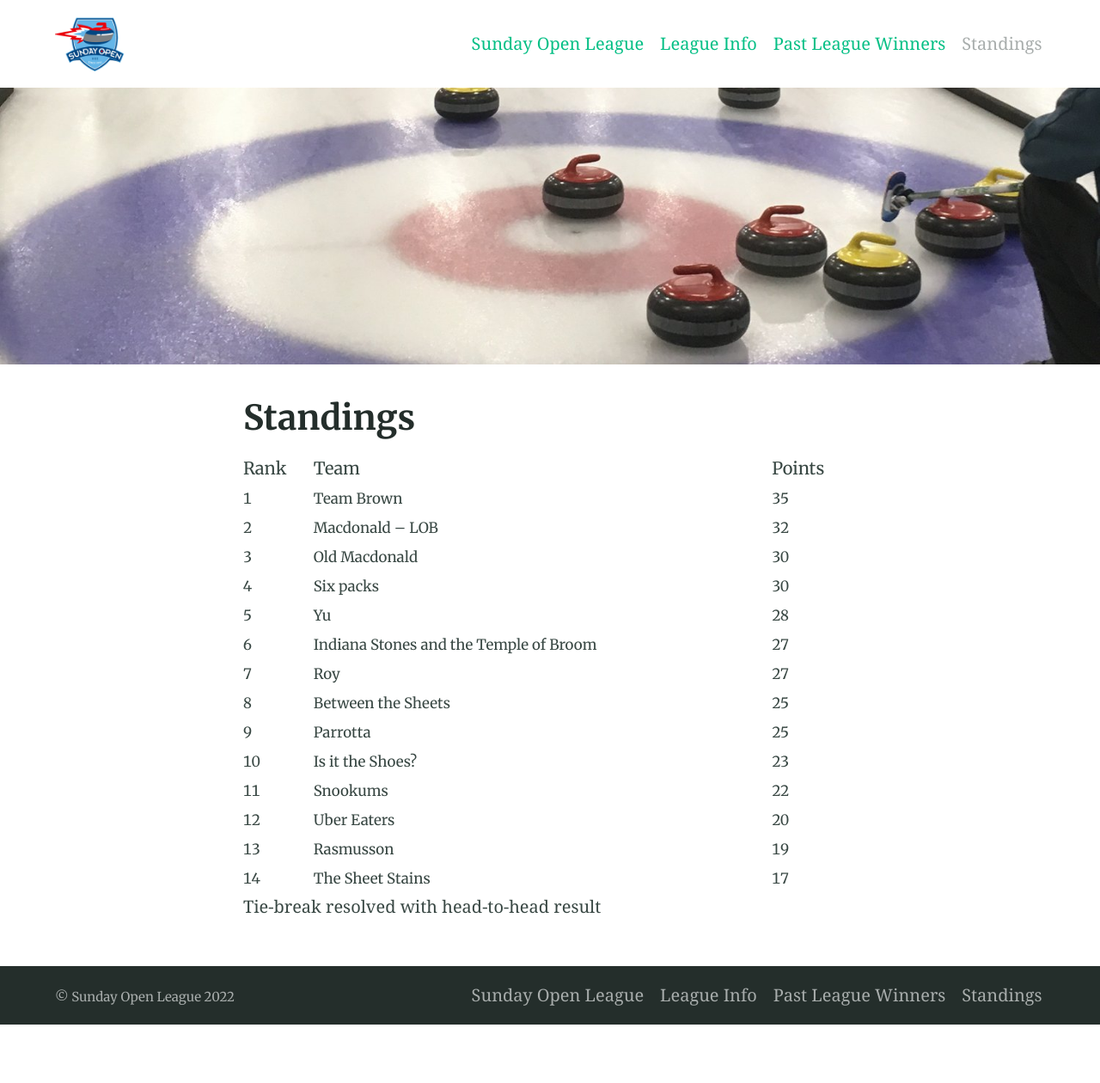
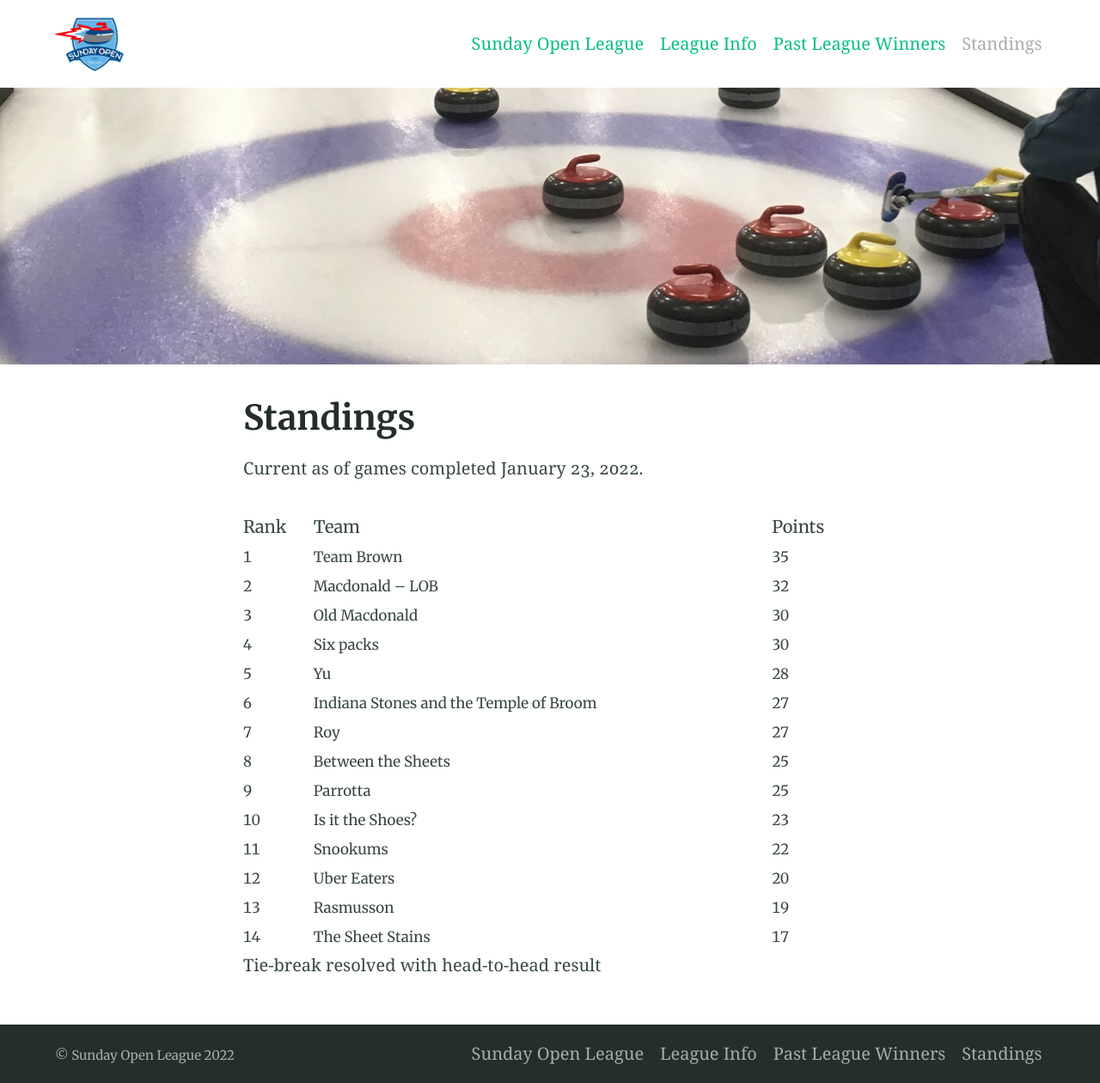
Before and after one commit to adsgray/testsite, a Jekyll site: the page built from standings.md, in a window 1280 px wide. Shown: the whole page at 86% size. Built offline with Jekyll 4.4.1, drawn with Linux system fonts in a browser that asks for light colours; before the commit the page ends 1192 px from its top, so only the background shows below that.

Commit message:
Update standings.md

```diff
--- a/standings.md
+++ b/standings.md
@@ -4,6 +4,8 @@ description: League Standings
 feature_image: "assets/sundayopenbanner.jpeg"
 layout: page
 ---
+
+Current as of games completed January 23, 2022.
 
 |Rank|Team|Points|
 |---|---|---|
```
